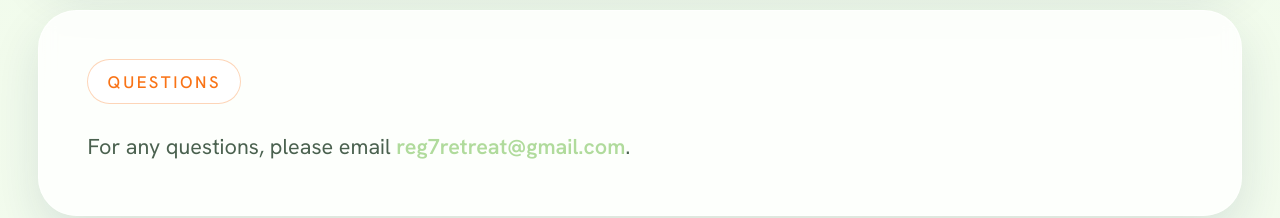
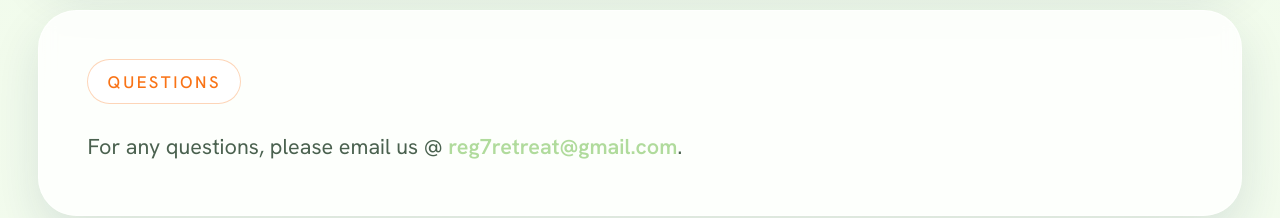
Before and after one commit to shettyjm/sai2026retreat, a Next.js app: page /registration in a window 1280 px wide. Shown: the part 3440-3658 px from the top of the page. Built offline with nearby package versions, Linux system fonts and the light colour scheme.

Commit message:
Registration Questions: 'email' -> 'email us @'
Co-Authored-By: Claude Opus 4.7 (1M context) <noreply@anthropic.com>

```diff
--- a/app/registration/page.tsx
+++ b/app/registration/page.tsx
@@ -200,7 +200,7 @@ export default function RegistrationPage() {
       <section className="card mt-8 p-8 sm:p-10">
         <p className="pill">Questions</p>
         <p className="mt-5 text-lg leading-8 text-navy/80">
-          For any questions, please email{" "}
+          For any questions, please email us @{" "}
           <Link
             href={`mailto:${retreat.registrationEmail}`}
             className="font-semibold text-saffron hover:text-navy"
```
